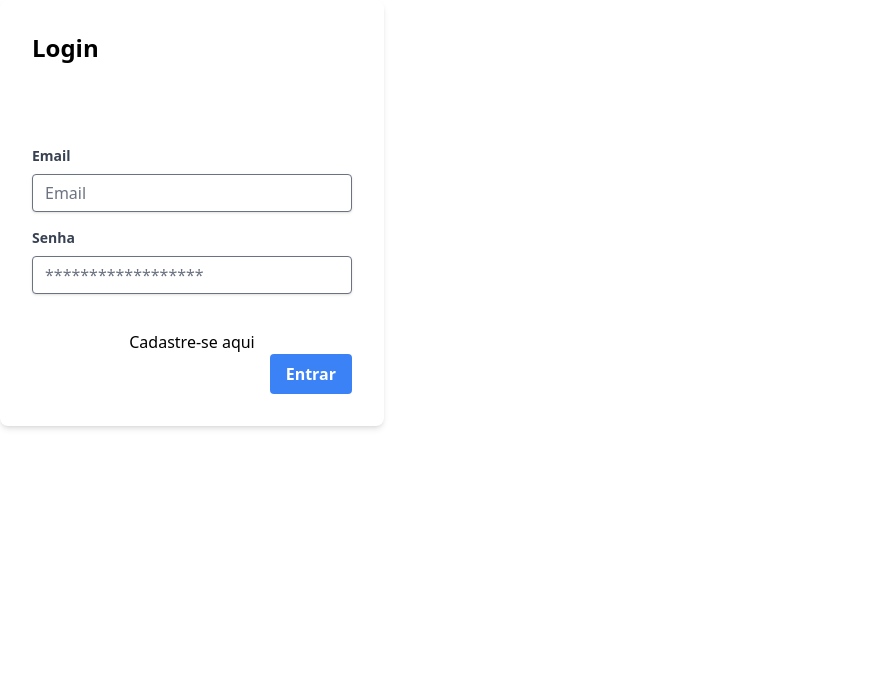
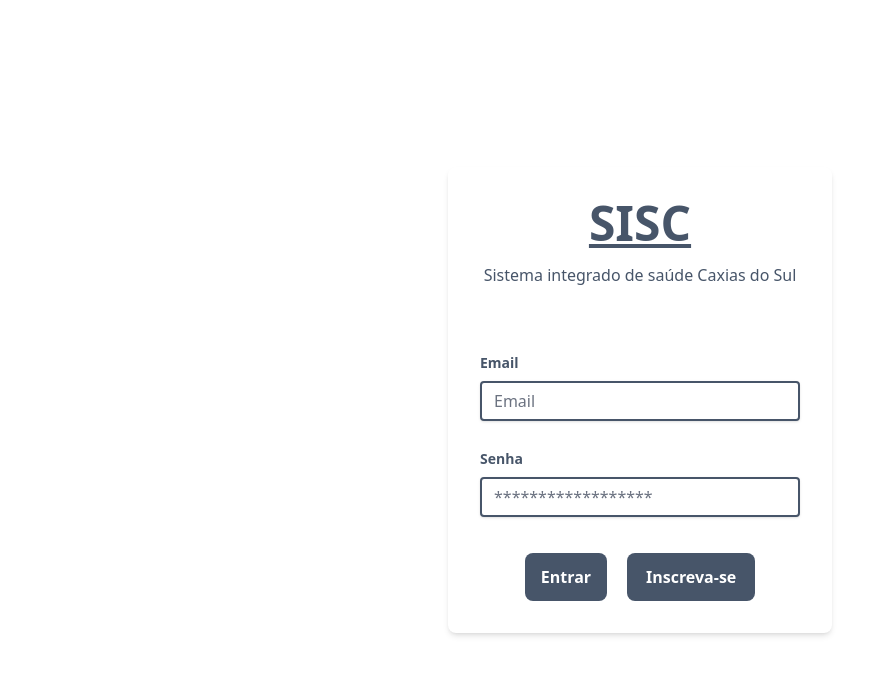
Before and after one commit to Leo-BM/projeto-empreendedor-ads, a Vue app: page /acesso in a window 1280 px wide. Shown: the top 674 px of the page, without its empty margins (0-893 px from the left). Built offline with nearby package versions, Linux system fonts and the light colour scheme.

Commit message:
Reparado tela de Login

```diff
--- a/src/Views/LoginPage.vue
+++ b/src/Views/LoginPage.vue
@@ -1,6 +1,9 @@
 <template>
-  <div class="bg-white p-8 rounded-lg shadow-md w-96">
-    <h1 class="text-2xl font-bold mb-4">Login</h1>
+  <div class="h-screen grid place-items-center">
+    <div class="bg-white p-8 rounded-lg shadow-md w-96 mx-auto">
+      <div class="text-center">
+        <MainLogo />
+      </div>
 
       <!-- Mensagem de erro geral -->
       <div
@@ -13,11 +16,11 @@
 
       <!-- Campo de email -->
       <div class="mb-4">
-      <label class="block text-gray-700 text-sm font-bold mb-2" for="email">
+        <label class="block text-slate-600 text-sm font-bold mb-2" for="email">
           Email
         </label>
         <input
-        class="shadow appearance-none border rounded w-full py-2 px-3 text-gray-700 leading-tight focus:outline-none focus:shadow-outline"
+          class="shadow appearance-none border-2 rounded border-slate-600 w-full py-2 px-3 text-slate-600 mb-3 leading-tight focus:outline-none focus:shadow-outline"
           id="email"
           v-model="loginForm.email"
           type="email"
@@ -31,11 +34,14 @@
 
       <!-- Campo de senha -->
       <div class="mb-6">
-      <label class="block text-gray-700 text-sm font-bold mb-2" for="password">
+        <label
+          class="block text-slate-600 text-sm font-bold mb-2"
+          for="password"
+        >
           Senha
         </label>
         <input
-        class="shadow appearance-none border rounded w-full py-2 px-3 text-gray-700 mb-3 leading-tight focus:outline-none focus:shadow-outline"
+          class="shadow appearance-none border-2 rounded border-slate-600 w-full py-2 px-3 text-slate-600 mb-3 leading-tight focus:outline-none focus:shadow-outline"
           id="password"
           type="password"
           v-model="loginForm.password"
@@ -46,23 +52,21 @@
           Sua senha está incorreta.
         </p>
       </div>
-    <div class="text-center">
-      <RouterLink
-        class="text-black text-base"
-        :to="{ name: 'registrationPage' }"
-        >Cadastre-se aqui</RouterLink
-      >
-    </div>
-
-    <div class="flex items-center justify-end">
+      <div class="text-center space-x-5">
         <button
           @click="submitLogin"
-        class="bg-blue-500 hover:bg-blue-700 text-white font-bold py-2 px-4 rounded focus:outline-none focus:shadow-outline disabled:bg-slate-400"
+          class="btn-primary disabled:bg-slate-400"
           :disabled="processingLogin == true"
           type="button"
         >
           Entrar
         </button>
+        <RouterLink
+          class="btn-primary acessos"
+          :to="{ name: 'registrationPage' }"
+          >Inscreva-se</RouterLink
+        >
+      </div>
     </div>
   </div>
 </template>
@@ -70,6 +74,7 @@
 <script setup>
 import { ref } from "vue";
 import { useRouter } from "vue-router";
+import MainLogo from "../Components/MainLogo.vue";
 import api from "../Utils/api";
 
 const loginFailMessage = ref(".");
@@ -102,4 +107,8 @@ function submitLogin() {
 }
 </script>
 
-<style scoped></style>
+<style scoped>
+.acessos {
+  @apply inline-block w-32 text-center;
+}
+</style>
```
Lines whose indentation alone changed are shown as unchanged.
